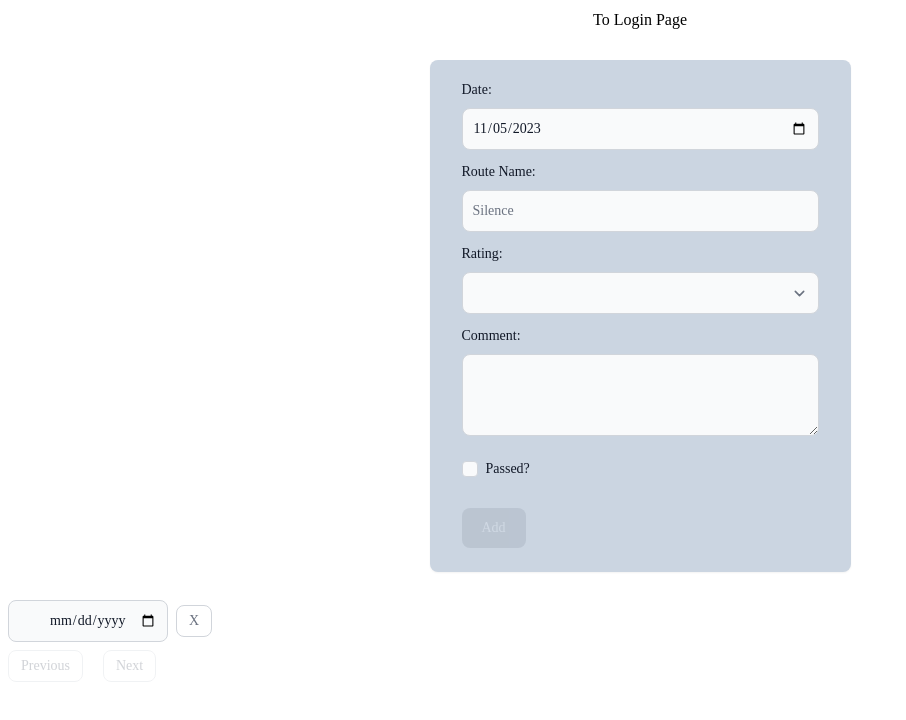
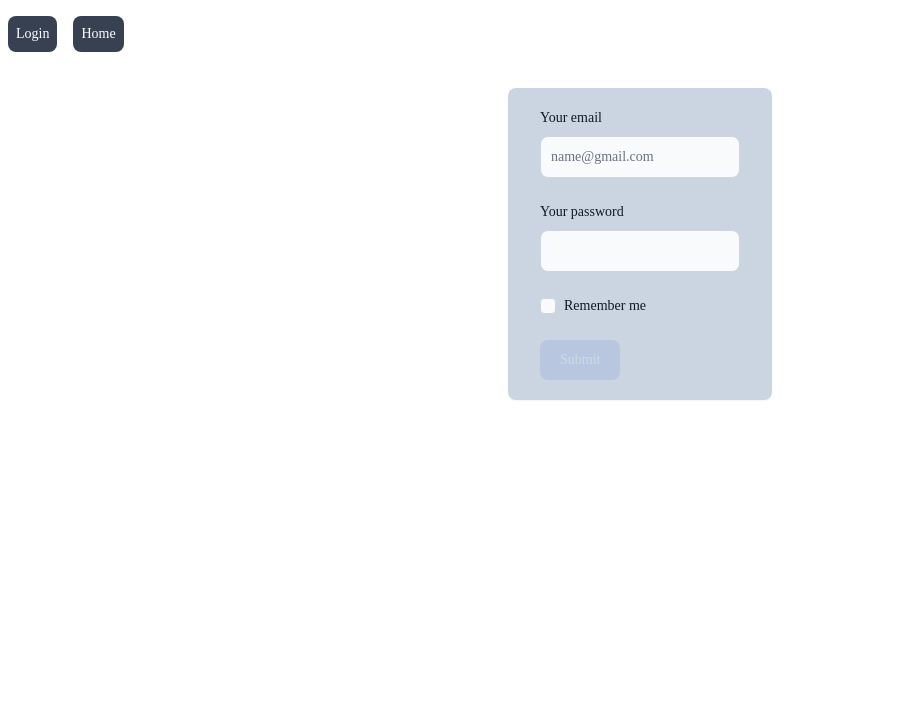
Before and after one commit to Kattegatt/vue-boulder-journal, a Vue app: page / in a window 1280 px wide. Shown: the top 720 px of the page, without its empty margins (0-906 px from the left). Built offline with nearby package versions, Linux system fonts and the light colour scheme.

Commit message:
simple login validation added

```diff
--- /dev/null
+++ b/src/components/LoginForm.vue
@@ -0,0 +1,90 @@
+<template>
+	<form class="bg-slate-300 px-8 py-5 m-5 shadow-sm rounded-lg">
+		<div class="mb-6">
+			<label for="email" class="block mb-2 text-sm font-medium text-gray-900"
+				>Your email</label
+			>
+			<input
+				v-model="email"
+				type="email"
+				id="email"
+				class="bg-gray-50 border border-gray-300 text-gray-900 text-sm rounded-lg focus:ring-blue-500 focus:border-blue-500 block w-full p-2.5"
+				placeholder="name@gmail.com"
+				required
+			/>
+		</div>
+		<div class="mb-6">
+			<label for="password" class="block mb-2 text-sm font-medium text-gray-900"
+				>Your password</label
+			>
+			<input
+				v-model="password"
+				type="password"
+				id="password"
+				class="bg-gray-50 border border-gray-300 text-gray-900 text-sm rounded-lg focus:ring-blue-500 focus:border-blue-500 block w-full p-2.5"
+				required
+			/>
+		</div>
+		<div class="flex items-start mb-6">
+			<div class="flex items-center h-5">
+				<input
+					v-model="remember"
+					id="remember"
+					type="checkbox"
+					value=""
+					class="w-4 h-4 border border-gray-300 rounded bg-gray-50 focus:ring-3 focus:ring-blue-300"
+				/>
+			</div>
+			<label for="remember" class="ml-2 text-sm font-medium text-gray-900">Remember me</label>
+		</div>
+		<button
+			@click="emitLogin"
+			:disabled="this.isSubmitBtnDisabled"
+			type="submit"
+			class="text-white bg-blue-700 disabled:opacity-10 hover:bg-blue-800 focus:ring-4 focus:outline-none focus:ring-blue-300 font-medium rounded-lg text-sm w-full sm:w-auto px-5 py-2.5 text-center"
+		>
+			Submit
+		</button>
+	</form>
+</template>
+
+<script>
+// Зупинити сабміт при нажиманні конопки
+// Протестити еміт
+//
+
+export default {
+	data() {
+		return {
+			email: '',
+			password: '',
+			remember: false,
+		};
+	},
+	methods: {
+		emitLogin(event) {
+			event.preventDefault();
+
+			const loginCreds = {
+				email: this.email,
+				password: this.password,
+				remember: this.remember,
+			};
+
+			this.$emit('login-data', loginCreds);
+
+			this.resetFields();
+		},
+		resetFields() {
+			this.email = '';
+			this.password = '';
+			this.remember = false;
+		},
+	},
+	computed: {
+		isSubmitBtnDisabled() {
+			return !this.email || !this.password;
+		},
+	},
+};
+</script>
--- /dev/null
+++ b/src/components/NavigationBlock.vue
@@ -0,0 +1,16 @@
+<template>
+	<div class="my-4 flex text-fuchsia-50">
+		<a
+			href="/"
+			class="text-white p-2 mx-2 bg-gray-700 hover:bg-red-400 focus:ring-4 focus:outline-none focus:ring-blue-300 font-medium rounded-lg text-sm w-full sm:w-auto px-2 py-2 text-center"
+			>Login</a
+		>
+		<a
+			href="/home"
+			class="text-white p-2 mx-2 bg-gray-700 hover:bg-red-400 focus:ring-4 focus:outline-none focus:ring-blue-300 font-medium rounded-lg text-sm w-full sm:w-auto px-2 py-2 text-center"
+			>Home</a
+		>
+	</div>
+</template>
+
+<script></script>
--- a/src/components/inputForm.vue
+++ b/src/components/inputForm.vue
@@ -68,13 +68,10 @@
 		</div>
 		<div class="mb-1">
 			<button
-				@click="formRoute"
+				@click="emitFormRoute"
 				:disabled="this.isAddBtnDisabled"
 				type="submit"
-				class="text-white bg-gray-700 hover:bg-red-400 focus:ring-4 focus:outline-none focus:ring-blue-300 font-medium rounded-lg text-sm w-full sm:w-auto px-5 py-2.5 text-center"
-				:class="{
-					'opacity-10': this.isAddBtnDisabled,
-				}"
+				class="text-white bg-blue-700 disabled:opacity-10 hover:bg-blue-800 focus:ring-4 focus:outline-none focus:ring-blue-300 font-medium rounded-lg text-sm w-full sm:w-auto px-5 py-2.5 text-center"
 			>
 				Add
 			</button>
@@ -106,7 +103,7 @@ export default {
 	},
 
 	methods: {
-		formRoute() {
+		emitFormRoute() {
 			const route = {
 				date: this.inputDate,
 				name: this.inputName,
@@ -115,11 +112,10 @@ export default {
 				isPassed: this.inputIsPassed,
 				comment: this.inputComment,
 			};
-
 			this.$emit('form-route', route);
-
 			this.resetFormFields();
 		},
+
 		resetFormFields() {
 			this.inputName = null;
 			this.inputDate = new Date().toISOString().slice(0, 10);
--- a/src/router/index.js
+++ b/src/router/index.js
@@ -7,13 +7,13 @@ const router = createRouter({
 	routes: [
 		{
 			path: '/',
+			name: 'login',
+			component: LoginView,
+		},
+		{
+			path: '/home',
 			name: 'home',
 			component: HomeView,
-		},
-		{
-			path: '/login',
-			name: 'login',
-			component: LoginView,
 		},
 	],
 });
--- /dev/null
+++ b/src/services/authService.js
@@ -0,0 +1,20 @@
+'use strict';
+
+export default {
+	login(loginCreds, testLogin) {
+		const { email, password, remember } = loginCreds;
+
+		return new Promise((resolve, reject) => {
+			testLogin.forEach(obj => {
+				if (obj.email === email && obj.password === password) {
+					if (remember) {
+						resolve('remember user');
+					} else {
+						resolve('log user');
+					}
+				}
+				reject('No Such User');
+			});
+		});
+	},
+};
--- a/src/views/HomeView.vue
+++ b/src/views/HomeView.vue
@@ -1,7 +1,6 @@
 <template>
-	<div class="m-2 flex justify-center">
-		<a href="/login">To Login Page</a>
-	</div>
+	<navigationBlock></navigationBlock>
+
 	<div class="flex flex-col items-center justify-center">
 		<input-form @form-route="addNewRoute" />
 	</div>
@@ -30,11 +29,12 @@
 </template>
 
 <script>
-import inputForm from '../components/inputForm.vue';
+import inputForm from '../components/InputForm.vue';
 import searchBar from '../components/searchBar.vue';
 import trainingHistory from '../components/trainingHistory.vue';
+import navigationBlock from '../components/NavigationBlock.vue';
 
-const DAYS_ON_PAGE = 1;
+const DAYS_ON_PAGE = 3;
 
 export default {
 	data() {
@@ -49,6 +49,7 @@ export default {
 		inputForm,
 		searchBar,
 		trainingHistory,
+		navigationBlock,
 	},
 	created() {
 		const routesData = localStorage.getItem('routesStorage');
--- a/src/views/LoginView.vue
+++ b/src/views/LoginView.vue
@@ -1,9 +1,49 @@
 <template>
-	<div class="my-10 flex justify-center">Im Login View</div>
-	<div class="flex justify-center">
-		<br />
-		<a href="/">Home View</a>
+	<navigationBlock></navigationBlock>
+	<div class="flex flex-col items-center justify-center">
+		<loginForm @login-data="validateLogin"></loginForm>
 	</div>
 </template>
 
-<script></script>
+<script>
+import navigationBlock from '../components/NavigationBlock.vue';
+import loginForm from '../components/LoginForm.vue';
+import authService from '../services/authService';
+
+export default {
+	// data() {},
+	components: {
+		navigationBlock,
+		loginForm,
+	},
+	methods: {
+		validateLogin(loginCreds) {
+			console.dir(`test data - ${loginCreds.email}`);
+
+			authService
+				.login(loginCreds, testData)
+				.then(response => {
+					if (response === 'remember user') {
+						console.log('successful login with remembering');
+						localStorage.setItem('bjKnownUser', true);
+					} else {
+						console.log('successful login');
+					}
+				})
+				.catch(reject => {
+					alert(reject);
+				});
+		},
+	},
+};
+const testData = [
+	{
+		email: 'asd@asd',
+		password: '123',
+	},
+	{
+		email: '1@2',
+		password: '5432',
+	},
+];
+</script>
```
